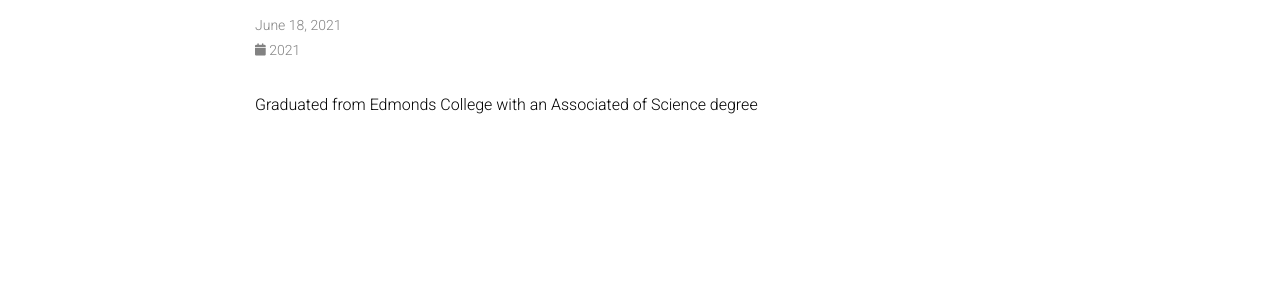
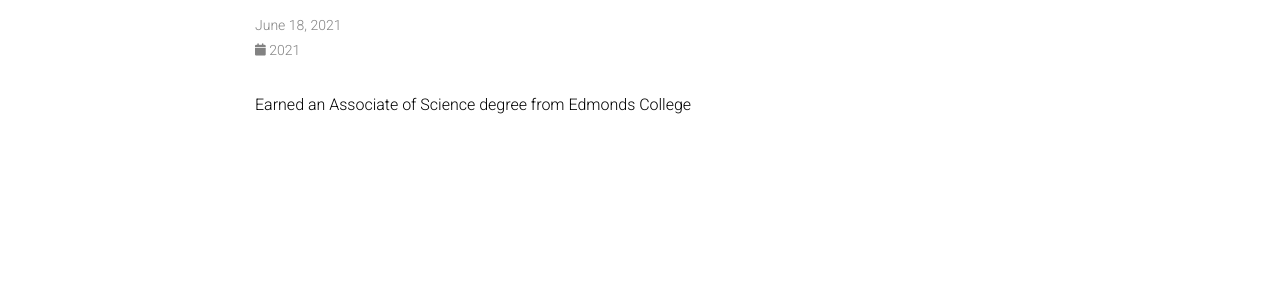
Before and after one commit to jiyeonsongg/portfolio-website, a Jekyll site: the page built from _news/announcement_1.md, in a window 1280 px wide. Shown: the part 146-433 px from the top of the page. Built offline with Jekyll 4.4.1, drawn with Linux system fonts in a browser that asks for light colours; comment, search, counter and statistics services are not loaded; a style sheet for code colours, icons or effects is not loaded.

Commit message:
Update announcement_1.md

```diff
--- a/_news/announcement_1.md
+++ b/_news/announcement_1.md
@@ -5,4 +5,4 @@
 related_posts: false
 ---
 
-Graduated from Edmonds College with an Associated of Science degree
+Earned an Associate of Science degree from Edmonds College
```
